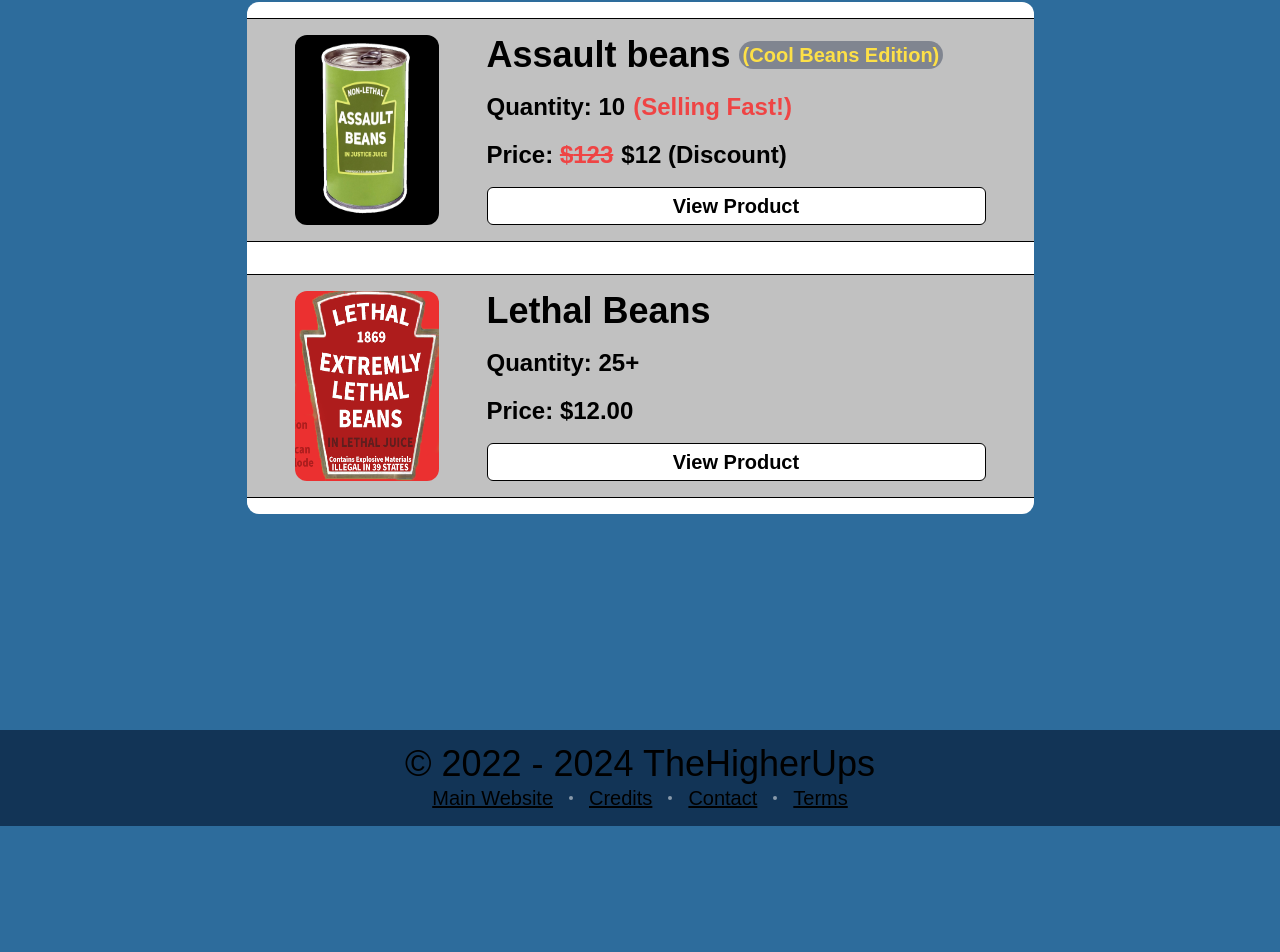
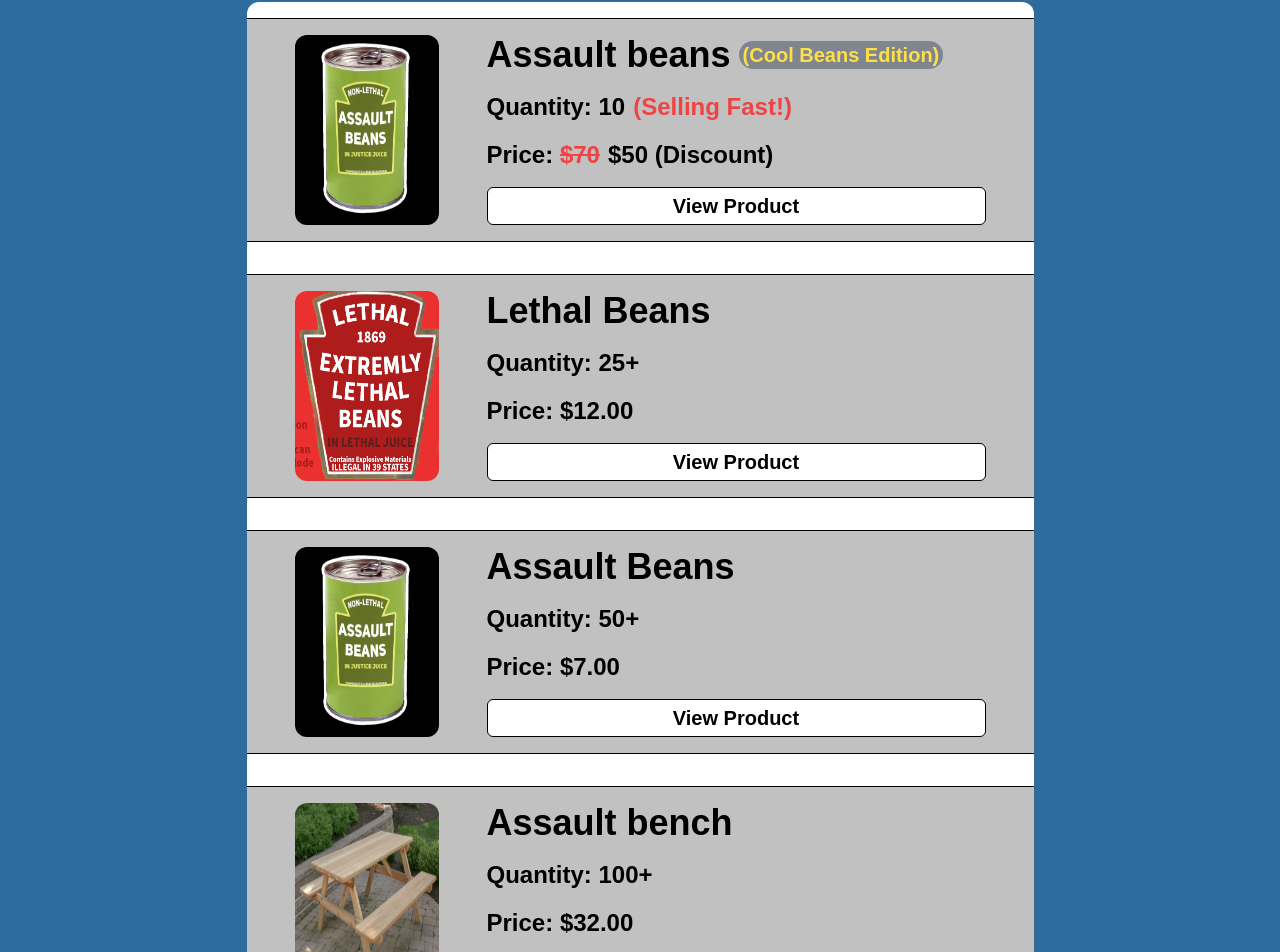
Before and after one commit to TheHigherUps/shop, a Next.js app: page / in a window 1280 px wide. Shown: the part 512-1464 px from the top of the page. Before the commit the page ends 1338 px from the top, so only its background shows below. Built offline with nearby package versions, Linux system fonts and the light colour scheme; no server answers; a web font is replaced by a local one.

Commit message:
style: added products to home page

```diff
--- a/src/app/(main)/page.tsx
+++ b/src/app/(main)/page.tsx
@@ -26,10 +26,10 @@ export default function Home() {
                                 (Selling Fast!)
                             </span>
                         }
-                        href="55"
-                        price="123"
+                        href="/assault-beans-cbe"
+                        price="70"
                         discount
-                        discountPrice="12"
+                        discountPrice="50"
                     />
 
                     <Card
@@ -39,6 +39,21 @@ export default function Home() {
                         price="12.00"
                         href="/lethal-beans"
                     />
+
+                    <Card
+                        title="Assault Beans"
+                        image="/assets/images/assault-beans.png"
+                        quantity="50+"
+                        href="/assault-beans"
+                        price="7.00"
+                    />
+                    <Card
+                        title="Assault bench"
+                        image="/assets/images/assault-bench.png"
+                        quantity="100+"
+                        href="/assault-bench"
+                        price="32.00"
+                    />
                 </CardContainer>
             </main>
         </>
```
Also changed, not shown: public/assets/images/assault-bench.png (added).
